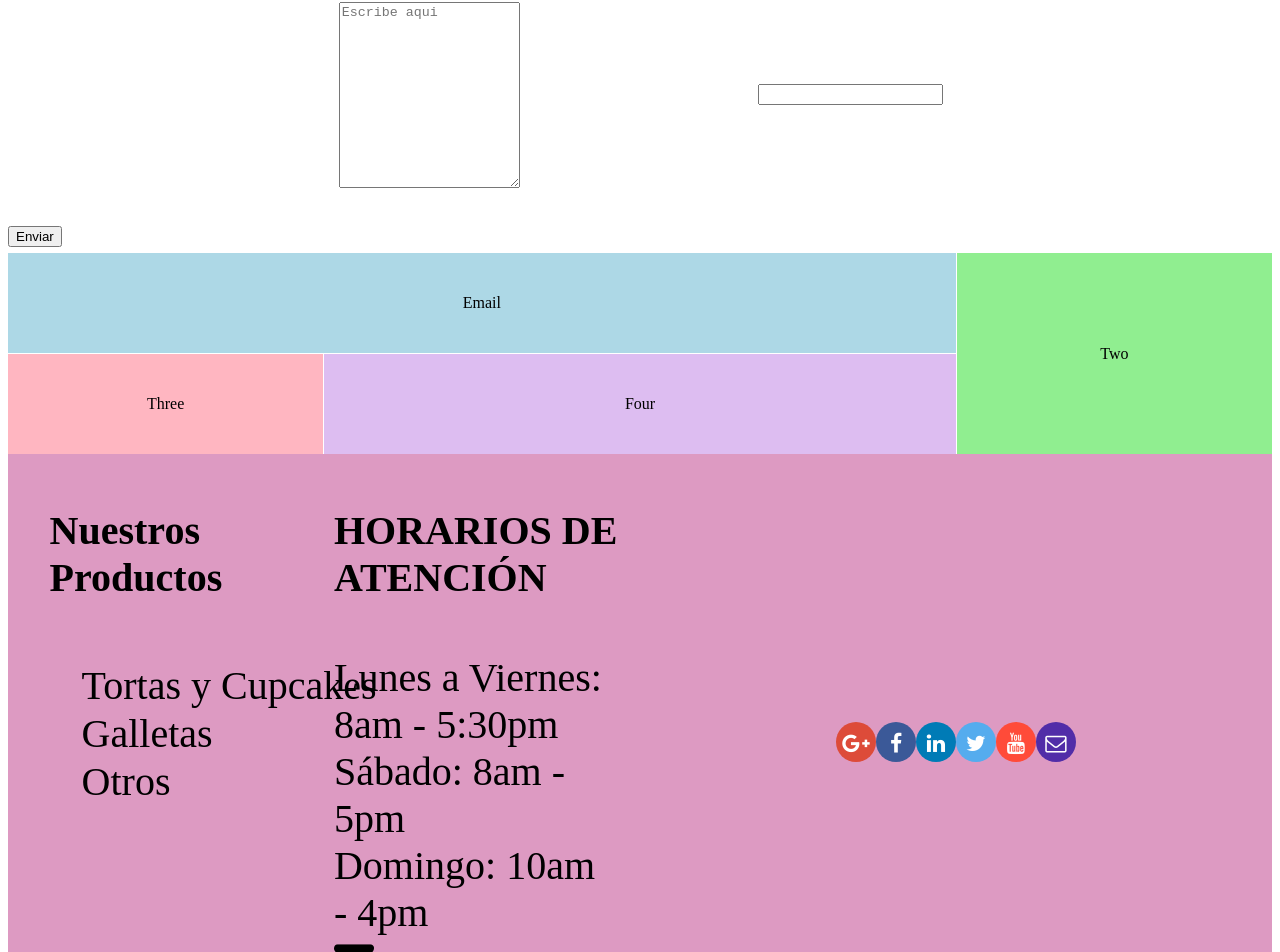
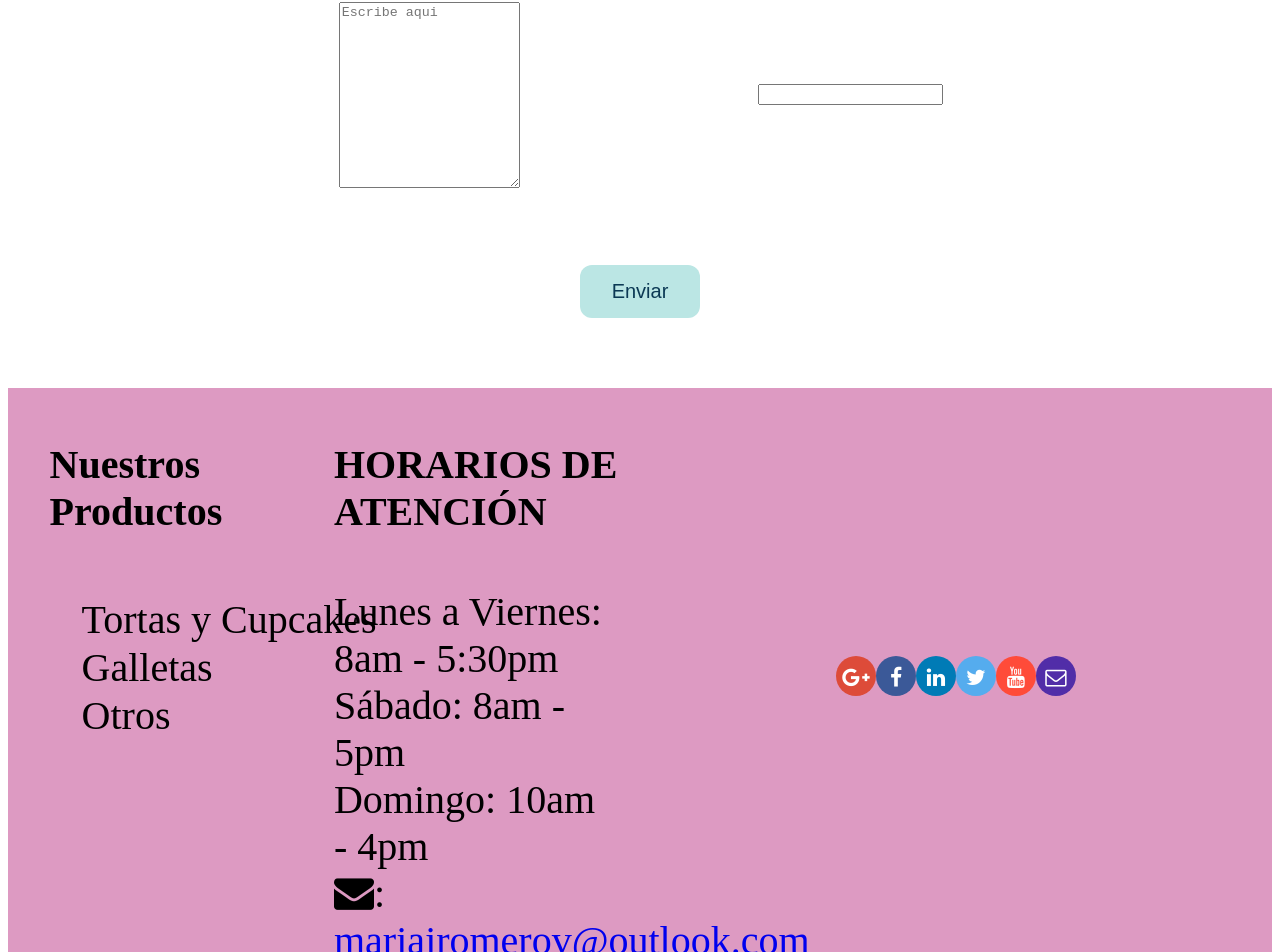
Before and after one commit to mariajromero/MariaJotaDesserts, an Angular app in the folder majoPostres/: page /hacerPedido in a window 1280 px wide. Shown: the part 932-1884 px from the top of the page. Built offline with nearby package versions, Linux system fonts and the light colour scheme; a web font is replaced by a local one.

Commit message:
boton enviar

```diff
--- a/majoPostres/src/app/hacer-pedido/hacer-pedido.component.html
+++ b/majoPostres/src/app/hacer-pedido/hacer-pedido.component.html
@@ -95,22 +95,9 @@
 
 
   </div>
-  <div>
-    <button  class="button" type="submit">Enviar</button>
+  <div class="centrar">
+    <button  class="botonEnviar" type="submit">Enviar</button>
   </div>
 </form>
 
 </div>
-
-
-<div>
-  <mat-grid-list cols="4" rowHeight="100px">
-    <mat-grid-tile
-        *ngFor="let tile of tiles"
-        [colspan]="tile.cols"
-        [rowspan]="tile.rows"
-        [style.background]="tile.color">
-      {{tile.text}}
-    </mat-grid-tile>
-  </mat-grid-list>
-</div>
--- a/majoPostres/src/app/hacer-pedido/hacer-pedido.component.ts
+++ b/majoPostres/src/app/hacer-pedido/hacer-pedido.component.ts
@@ -14,12 +14,7 @@ export interface Tile {
   styleUrls: ['./hacer-pedido.component.scss']
 })
 export class HacerPedidoComponent implements OnInit {
-  tiles: Tile[] = [
-    {text: 'Email', cols: 3, rows: 1, color: 'lightblue'},
-    {text: 'Two', cols: 1, rows: 2, color: 'lightgreen'},
-    {text: 'Three', cols: 1, rows: 1, color: 'lightpink'},
-    {text: 'Four', cols: 2, rows: 1, color: '#DDBDF1'},
-  ];
+
 
   checkoutForm = this.formBuilder.group({
 
--- a/majoPostres/src/app/home/home.component.html
+++ b/majoPostres/src/app/home/home.component.html
@@ -6,7 +6,7 @@
 
     </div>
     <div style="display:flex;justify-content:center;align-items:center;">
-      <button class="botonPedido">Hacer pedido</button>
+      <button class="botonPedido" routerLink='/hacerPedido'>Hacer pedido</button>
     </div>
 
   </div>
@@ -15,7 +15,7 @@
       <div >
         <h1 class="titulo letraKobi titulodiv">Tortas y Cupcakes</h1>
         <h2 class="textodiv">Esponjosos y decorados con crema de cualquier color</h2>
-        <a class="letraStar linkdiv">Ver más></a>
+        <a class="letraStar linkdiv" routerLink='/verMas'>Ver más></a>
       </div>
       <div>
         <img src="src\assets\images\tortazul.jpeg" class="imagendiv">
--- a/majoPostres/src/styles.scss
+++ b/majoPostres/src/styles.scss
@@ -151,6 +151,17 @@ $star-command-blue: rgba(34, 116, 165, 1);
     text-align: center;
     border-radius: 12px;
 }
+.botonEnviar{
+    color:$prussian-blue;
+    background-color: $powder-blue;
+    font-size: 20px;
+    margin-bottom: 70px;
+    margin-top: 70px;
+    border: none;
+    padding: 15px 32px;
+    text-align: center;
+    border-radius: 12px;
+}
 .linea{
     border-bottom: 3px solid $kobi;
     margin-bottom:10px;
@@ -188,6 +199,7 @@ $star-command-blue: rgba(34, 116, 165, 1);
 .centrar{
     display: flex;
     justify-content: center;
+    vertical-align: middle
 }
 
 .fondoLabels{
```
